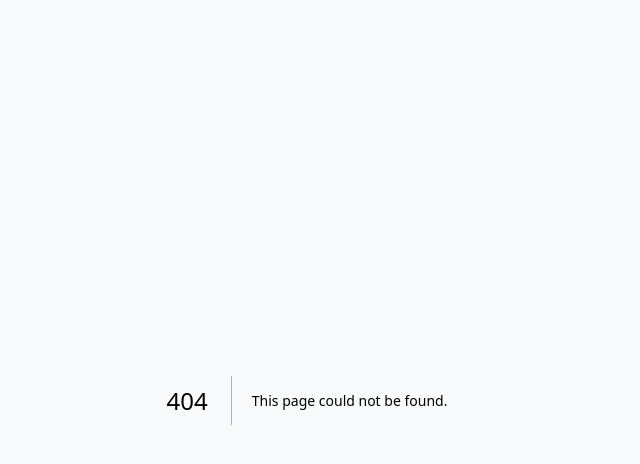
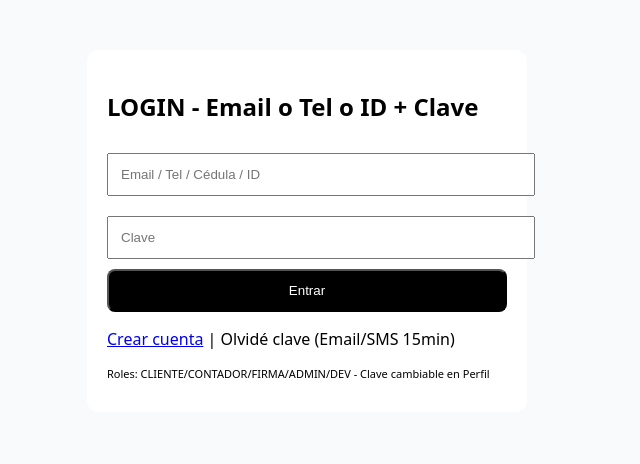
Before and after one commit to licpedrobaldera-collab/audit-tax-system, a Next.js app: page /login in a window 1280 px wide. Before the commit this address had no page. Shown: the top 464 px of the page, without its empty margins (333-973 px from the left). Built offline with nearby package versions, Linux system fonts and the light colour scheme.

Commit message:
Add login component with input fields and styles

```diff
--- /dev/null
+++ b/src/app/login/page.tsx
@@ -0,0 +1,13 @@
+'use client'
+import {useState} from 'react'
+export default function Login(){
+ const [id,setId]=useState(''); const [clave,setClave]=useState('')
+ return <div style={{padding:20,maxWidth:400,margin:'50px auto',background:'white',borderRadius:12}}>
+ <h2>LOGIN - Email o Tel o ID + Clave</h2>
+ <input placeholder='Email / Tel / Cédula / ID' value={id} onChange={e=>setId(e.target.value)} style={{padding:12,width:'100%',margin:'10px 0'}}/>
+ <input type='password' placeholder='Clave' value={clave} onChange={e=>setClave(e.target.value)} style={{padding:12,width:'100%',margin:'10px 0'}}/>
+ <button style={{padding:12,background:'black',color:'white',width:'100%',borderRadius:8}}>Entrar</button>
+ <p><a href='/registro'>Crear cuenta</a> | Olvidé clave (Email/SMS 15min)</p>
+ <p style={{fontSize:11}}>Roles: CLIENTE/CONTADOR/FIRMA/ADMIN/DEV - Clave cambiable en Perfil</p>
+ </div>
+}
```
